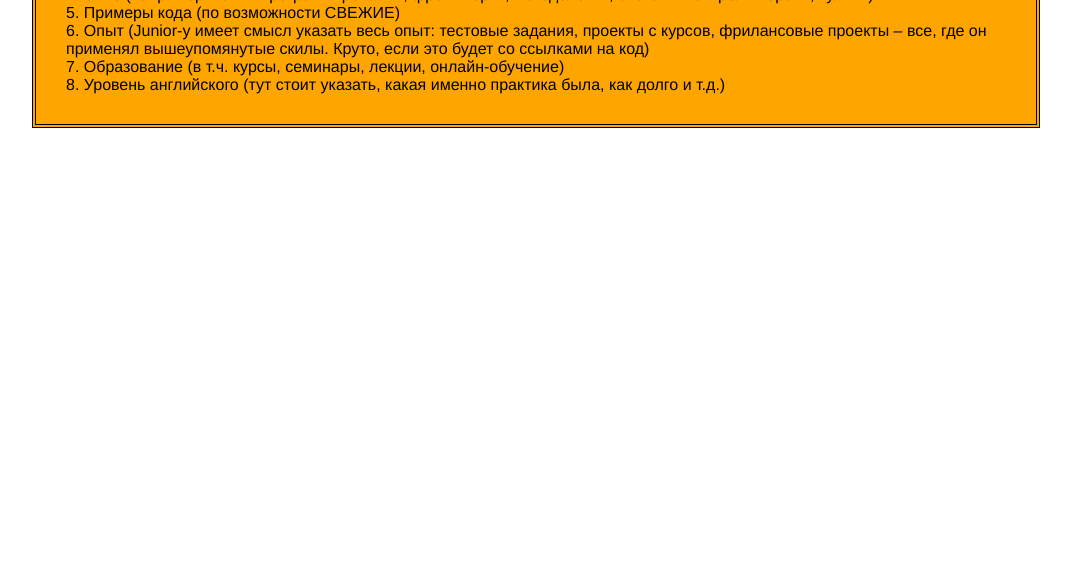
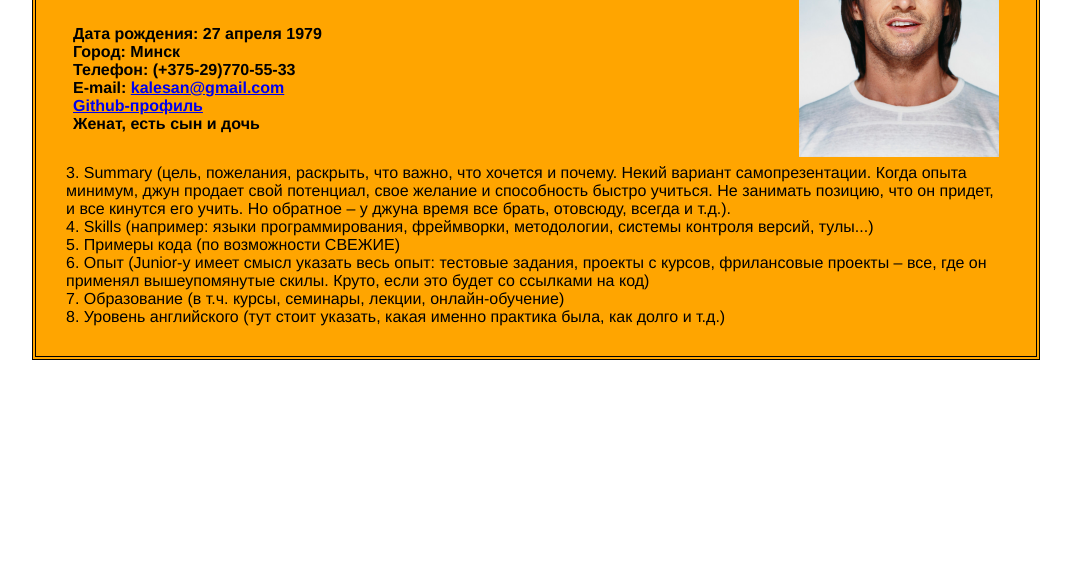
Before and after one commit to AlekEngineer/rsschool-codejam1-cv, a plain HTML site: page index.html in a window 1280 px wide. Shown: the part 226-800 px from the top of the page, without its empty margins (104-1175 px from the left). Drawn offline with Linux system fonts and the light colour scheme.

Commit message:
Table added

```diff
--- a/index.html
+++ b/index.html
@@ -7,10 +7,28 @@
   </head>
   <body>
 <div>
-
-<center> <h1>Curriculum Vitae</h1></center>
-1. Имя, фамилия (реальные)<br>
-2. Контакты (желательно несколько)<br>
+  <center> <h1>Curriculum Vitae</h1></center>
+  <table  width="100%" cellpadding="5">
+    <tr>
+    <td width="80%">
+	  <h1>Алексей Коновалов</h1><br>
+	  <!--Все личные данные далее в таблице не соответствуют действительным -->
+	  <b>Дата рождения: 27 апреля 1979<br>
+	  Город: Минск<br>
+	  Телефон: (+375-29)770-55-33<br>
+	  E-mail: <a href="mailto:kalesan@gmail.com">kalesan@gmail.com</a><br>
+	  <!--А гит-профиль верный!-->
+	  <a href="https://github.com/AlekEngineer"target="_blank">Github-профиль</a><br>
+	  Женат, есть сын и дочь<br>
+	  </b>
+	</td>
+	<!--Фотография "левая"-->
+   	<td width="20%"> <img src="photo.jpg"
+         alt="Фотография соискателя"
+		 align="right"
+		 width="200">
+    </td>
+  </table>
 3. Summary (цель, пожелания, раскрыть, что важно, что хочется и почему.
 Некий вариант самопрезентации. Когда опыта минимум, джун продает свой потенциал,
 свое желание и способность быстро учиться. Не занимать позицию, что он придет,
```
